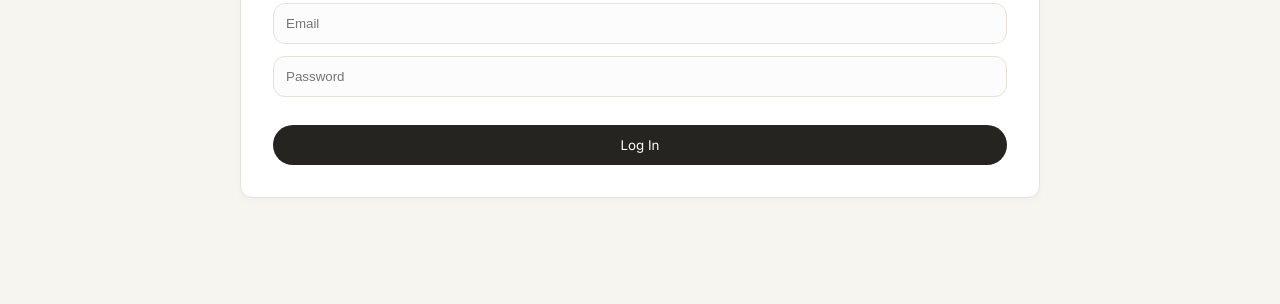
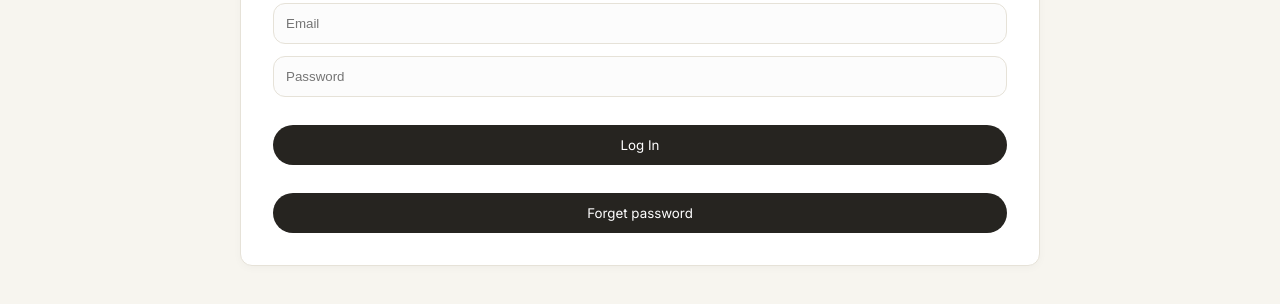
Before and after one commit to dylanxyz973/c240, a plain HTML site: page frontend/login.html in a window 1280 px wide. Shown: the part 224-528 px from the top of the page. Drawn offline with Linux system fonts and the light colour scheme.

Commit message:
Update login.html

```diff
--- a/frontend/login.html
+++ b/frontend/login.html
@@ -29,6 +29,7 @@
       <input type="email" placeholder="Email" />
       <input type="password" placeholder="Password" />
       <button type="submit">Log In</button>
+      <button tupe="submit">Forget password</button>
     </form>
   </main>
 </body>
```
